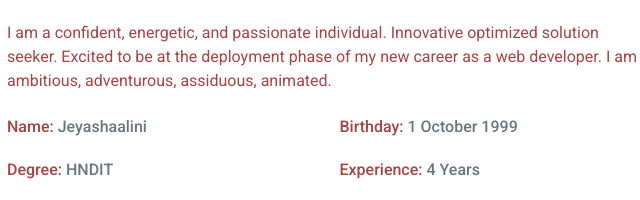
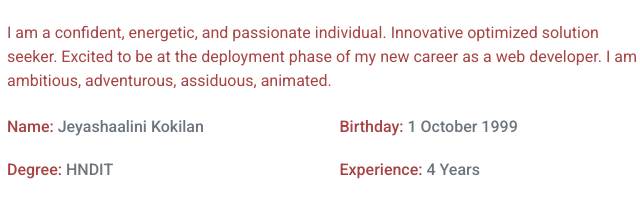
Before and after one commit to Jeyashaalini/WebDev-Bootcamp, a website: page index.html in a window 1280 px wide. Shown: the part 918-1118 px from the top of the page, 553-1193 px from the left. Drawn offline with nearby package versions, Linux system fonts and the light colour scheme; files that its build step writes are made by us from their sources.

Commit message:
Update index.html

```diff
--- a/index.html
+++ b/index.html
@@ -151,7 +151,7 @@
             </p>
             <div class="row mb-3">
               <div class="col-sm-6 py-2">
-                <h6>Name: <span class="text-secondary">Jeyashaalini </span></h6>
+                <h6>Name: <span class="text-secondary">Jeyashaalini Kokilan</span></h6>
               </div>
               <div class="col-sm-6 py-2">
                 <h6>
```
